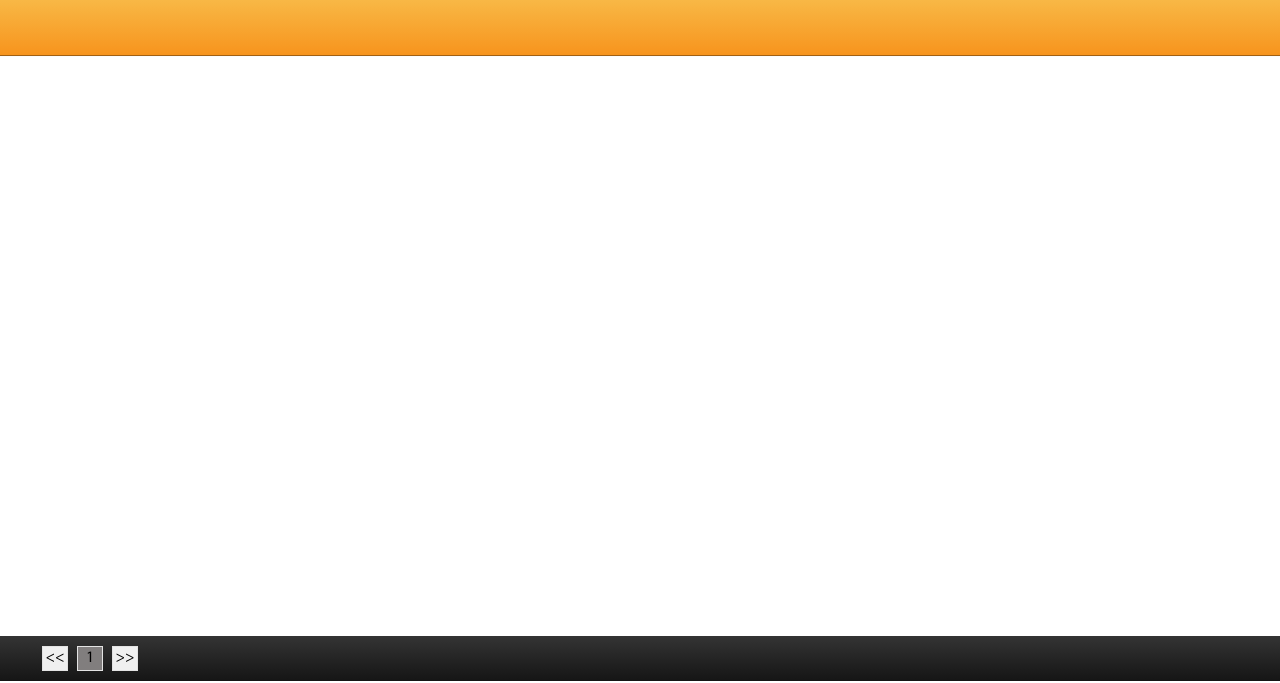
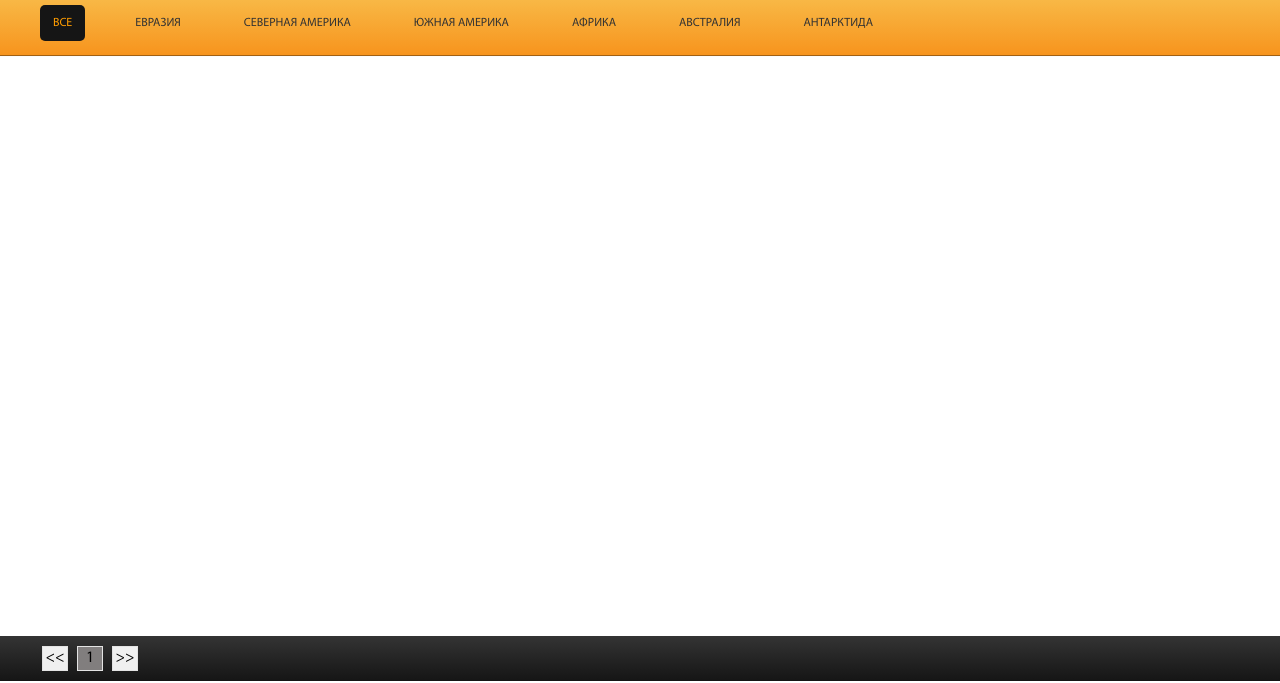
Before and after one commit to serjilyashenko/citiesMarket_knockoutjs, a plain HTML site: page index.html in a window 1280 px wide. Shown: the part 117-800 px from the top of the page. Drawn offline with Linux system fonts and the light colour scheme; no server answers.

Commit message:
MenuFilter action without mediator relation

```diff
--- a/index.html
+++ b/index.html
@@ -49,9 +49,9 @@
 			</div>
 			<div class="menu-wrapper">
 				<div class="container">
-					<div class="menu">
-						<ul data-bind="foreach: tabs.elements()">
-							<li class="tab" data-bind="css: {active: $data.searchMethod == $root.tabs.activeMethod()}, click: $root.tabs.onClick">
+					<div id="menu-filter" class="menu">
+						<ul data-bind="foreach: items">
+							<li class="tab" data-bind="css: {active: $data.searchMethod == $root.activeItem()}, click: $root.onClick.bind($root)">
 								<a href="#" data-bind="text: $data.title"></a>
 							</li>
 						</ul>
@@ -97,6 +97,7 @@
 	<script src="./js/CitiesList.js"></script>
 	<script src="./js/Pagination.js"></script>
 	<script src="./js/FormFilter.js"></script>
+	<script src="./js/MenuFilter.js"></script>
 	<script src="./js/main.js"></script>
 </body>
 
--- /dev/null
+++ b/js/MenuFilter.js
@@ -0,0 +1,39 @@
+function MenuFilter(eventDispatcher) {
+    this.eventDispatcher = eventDispatcher;
+
+    this.activeItem = ko.observable('все');
+    this.items = ko.observableArray([
+        {
+            title: "все",
+            searchMethod: "все"
+        },
+        {
+            title: "евразия",
+            searchMethod: "евразия"
+        },
+        {
+            title: "северная америка",
+            searchMethod: "северная америка"
+        },
+        {
+            title: "южная америка",
+            searchMethod: "южная америка"
+        },
+        {
+            title: "африка",
+            searchMethod: "африка"
+        },
+        {
+            title: "авcтралия",
+            searchMethod: "авcтралия"
+        },
+        {
+            title: "антарктида",
+            searchMethod: "антарктида"
+        }
+    ]);
+}
+
+MenuFilter.prototype.onClick = function (item) {
+    this.activeItem(item.searchMethod);
+};
--- a/js/Pagination.js
+++ b/js/Pagination.js
@@ -9,11 +9,6 @@ function Pagination(eventDispatcher, maxElementsOnPage) {
         return (self.items().length * 30 + 'px');
     }, this);
 
-    // TODO: check structure of that code
-    this.selectItemCall = function (activeItem, event) {
-        self.selectItem(activeItem, event);
-    };
-
     this.eventDispatcher.subscribe('server: dataGot', function (data) {
         self.selectItem(1);
         self.showItems(data.items.length);  // TODO: subscribe on other event (after filtrations of tabs)
@@ -21,7 +16,6 @@ function Pagination(eventDispatcher, maxElementsOnPage) {
 }
 
 Pagination.prototype.shiftPagContainer = function (shift) {
-    console.log('!', this);
     var lastItem = $(".pagecontainer div").last();
     var contWrap = $(".pagecontainer_wrap");
     var container = $(".pagecontainer");
@@ -51,9 +45,7 @@ Pagination.prototype.showItems = function (elementsCount) {
     return res;
 };
 
-// TODO: check structure of that code
 Pagination.prototype.selectItem = function (activeItem, event) {
-    console.log(this);
     this.activeItem(activeItem);
     this.eventDispatcher.trigger('pagination: change', activeItem);
 
--- a/js/main.js
+++ b/js/main.js
@@ -10,6 +10,8 @@
     ko.applyBindings(formFilter, document.getElementById('form-filter'));
     var pagination = new Pagination(eventDispatcher, MAX_ELEMENTS_ON_PAGE);
     ko.applyBindings(pagination, document.getElementById('pagination'));
+    var menuFilter = new MenuFilter(eventDispatcher);
+    ko.applyBindings(menuFilter, document.getElementById('menu-filter'));
 
     eventDispatcher.subscribe('formFilter: submit', function (formFilter) {
         var data = {
```
